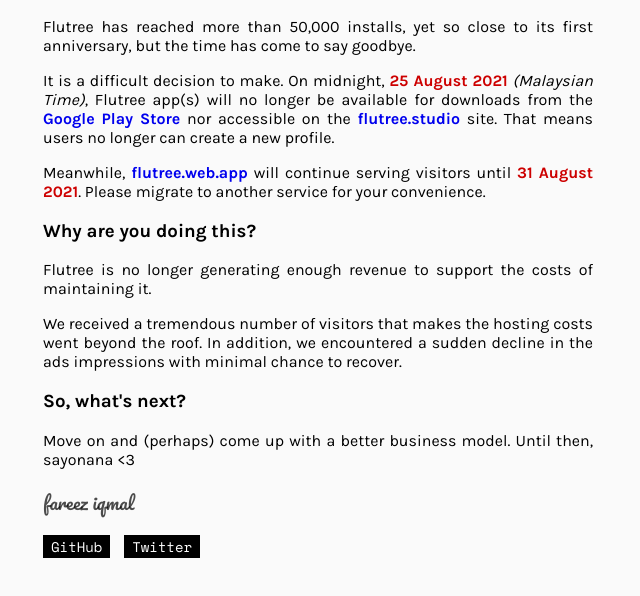
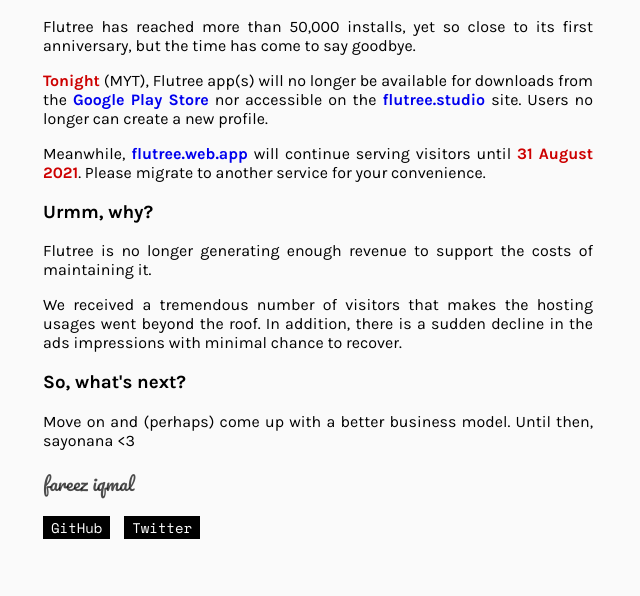
Before and after one commit to flutree/flutree_sunset, a plain HTML site: page index.html in a window 1280 px wide. Shown: the part 188-784 px from the top of the page, without its empty margins (0-640 px from the left). Drawn offline with nearby package versions, Linux system fonts and the light colour scheme.

Commit message:
:rocket: tonightdday

```diff
--- a/index.html
+++ b/index.html
@@ -36,13 +36,13 @@
             say goodbye.
         </p>
         <p>
-            It is a difficult decision to make. On midnight, <mytime>25 August 2021</mytime> <i>(Malaysian Time)</i>,
+            <mytime>Tonight</mytime> (MYT),
             Flutree app(s) will no longer be available for
             downloads from the <a class="mylink"
                 href="https://play.google.com/store/apps/details?id=com.iqmal.linktreeflutter" target="_blank"
                 rel="noreferrer"><strong>Google Play Store</strong></a> nor accessible on the <a class="mylink"
                 href="https://flutree.studio" target="_blank" rel="noreferrer"><strong>flutree.studio</strong></a> site.
-            That means users no longer can create a new profile.
+            Users no longer can create a new profile.
         </p>
         <p>
             Meanwhile, <a class="mylink" href="https://flutree.web.app" target="_blank"
@@ -51,12 +51,12 @@
             for your
             convenience.
         </p>
-        <h3>Why are you doing this?</h3>
+        <h3>Urmm, why?</h3>
         <p>
         <p>Flutree is no longer generating enough revenue to support the costs of maintaining it.</p>
         <p>
-            We received a tremendous number of visitors that makes the hosting costs went beyond the roof. In addition,
-            we encountered a sudden decline in the ads impressions with minimal chance to recover.
+            We received a tremendous number of visitors that makes the hosting usages went beyond the roof. In addition,
+            there is a sudden decline in the ads impressions with minimal chance to recover.
         </p>
         </p>
         <h3>So, what's next?</h3>
```
